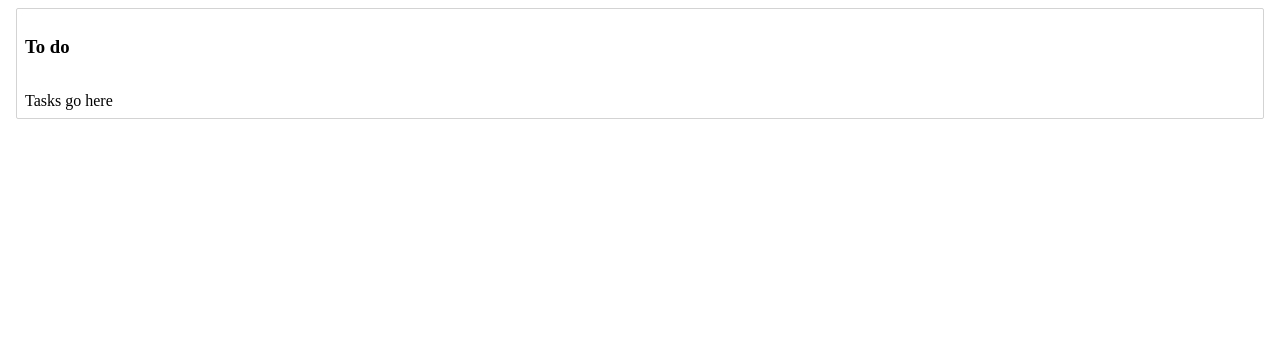
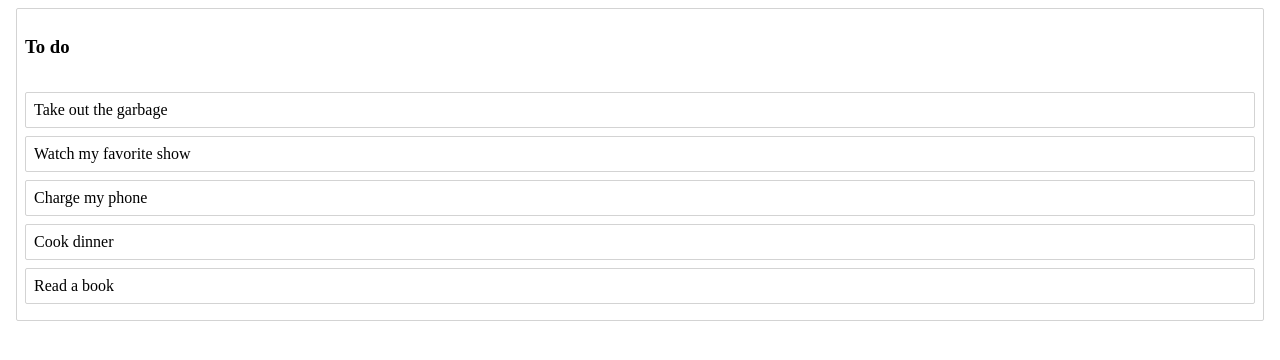
Before and after one commit to DevGabrielDeSouza/maracard, a React (Create React App) app: page / in a window 1280 px wide. Shown: the top 360 px of the page. Built offline with nearby package versions, Linux system fonts and the light colour scheme.

Commit message:
Rendering tasks

```diff
--- a/src/column.jsx
+++ b/src/column.jsx
@@ -1,5 +1,6 @@
 import React from 'react';
 import styled from 'styled-components';
+import Task from './task';
 
 const Container = styled.div`
 	margin:8px;
@@ -19,7 +20,7 @@ export default class Column extends React.Component {
 		return(
 			<Container>
 				<Title>{this.props.column.title}</Title>
-				<TaskList>Tasks go here</TaskList>
+				<TaskList>{this.props.tasks.map(task => <Task key={task.id} task ={task} />)}</TaskList>
 			</Container>
 		)
 	}
--- /dev/null
+++ b/src/task.jsx
@@ -0,0 +1,15 @@
+import React from 'react';
+import styled from 'styled-components';
+
+const Container=styled.div`
+	border:1px solid lightgrey;
+	border-radius:2px;
+	padding:8px;
+	margin-bottom:8px;
+`
+
+export default class Task extends React.Component {
+	render() {
+		return <Container>{this.props.task.content}</Container>;
+	}
+}
```
